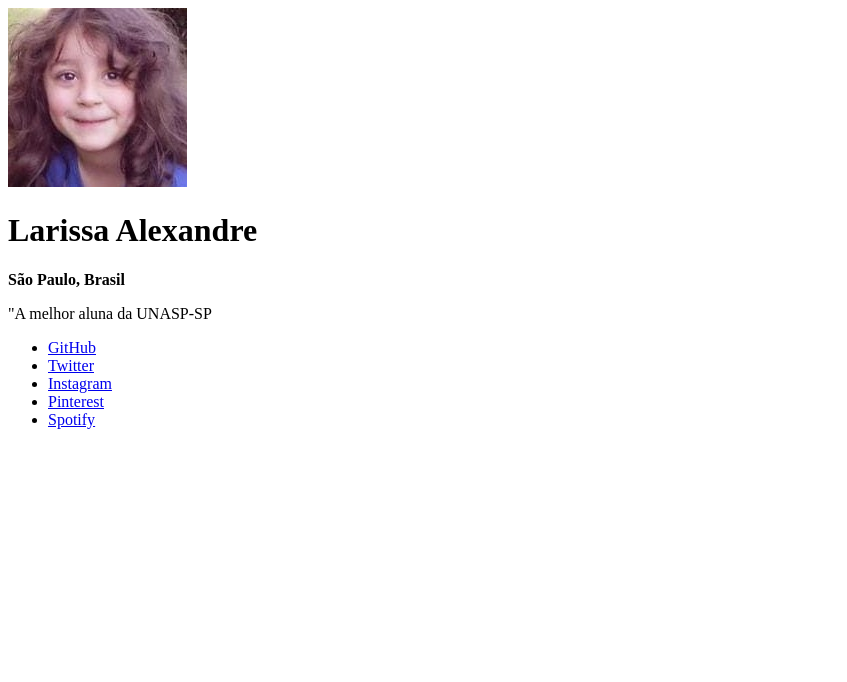
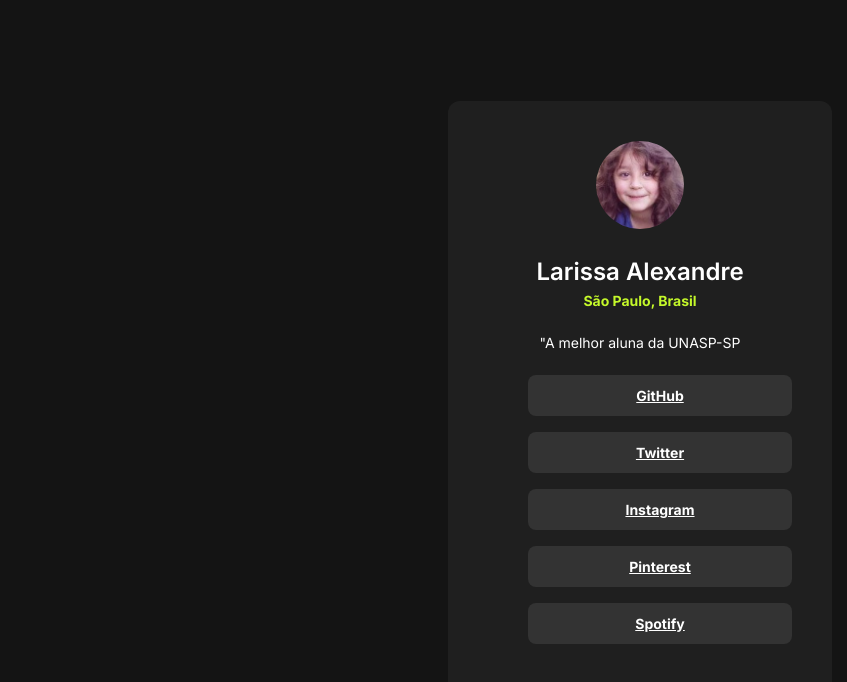
Before and after one commit to Larissa661/LinkTree2, a plain HTML site: page index.html in a window 1280 px wide. Shown: the whole page, without its empty margins (0-847 px from the left). Drawn offline with Linux system fonts and the light colour scheme.

Commit message:
projeto finalizado

```diff
--- a/index.html
+++ b/index.html
@@ -3,6 +3,7 @@
 <head>
   <meta charset="UTF-8" />
   <meta name="viewport" content="width=device-width, initial-scale=1.0" />
+  <link rel="stylesheet" href="style.css">
   <title>Link Tree</title>
 </head>
 <body>
--- a/style.css
+++ b/style.css
@@ -1 +1,85 @@
-/* Add styles here */
+@import url('https://fonts.googleapis.com/css2?family=Inter:ital,opsz,wght@0,14..32,100..900;1,14..32,100..900&display=swap');
+
+* {
+    margin: 0;
+    padding 0;
+    box-sizing: border-box;
+    font-family: "inter", sans-serif;
+}
+
+:root {
+    --black: #141414;
+    --dark-grey: #1F1F1F;
+    --white: #FFF;
+    --neon-green: #C4F82A;
+    --grey: #333333;
+
+}
+
+
+body {
+    background-color: var(--black);
+    height: 100vh;
+    display: flex;
+    justify-content: center;
+    align-items: center;
+    border-radius: 12px;
+    padding: 40px;
+
+}
+
+
+div{
+    background-color: var(--dark-grey);
+    color: var(--white);
+    width: 384px;
+    text-align: center;
+    border-radius: 12px;
+    padding: 40px;
+}
+
+
+img {
+    width: 88px;
+    border-radius: 50%;
+    margin-bottom: 24px;
+}
+
+
+h1 {
+    font-size: 24px;
+    font-weight: 600;
+    margin-bottom: 4px;
+}
+
+strong {
+    color: var(--neon-green);
+    font-size: 14px;
+}
+
+p{
+    margin-block: 24px;
+    font-size: 14px;
+}
+
+ul, li {
+    list-style: none;
+}
+
+a {
+    display: block;
+   background-color: var(--grey);
+   margin-bottom: 16px;
+   padding: 12px;
+   color: var(---white);
+   font-size: 14px;
+   font-weight: 700;
+   border-radius: 8px;
+}
+
+
+a:hover {
+     background-color: var(--neon-green);
+     color: var(--dark-grey);
+     transition: 0.4s;
+}
```
